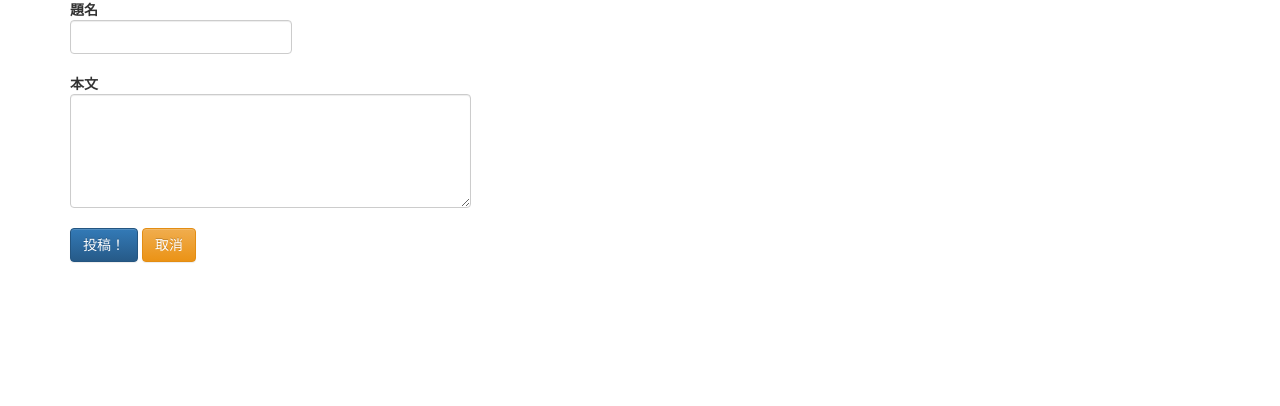
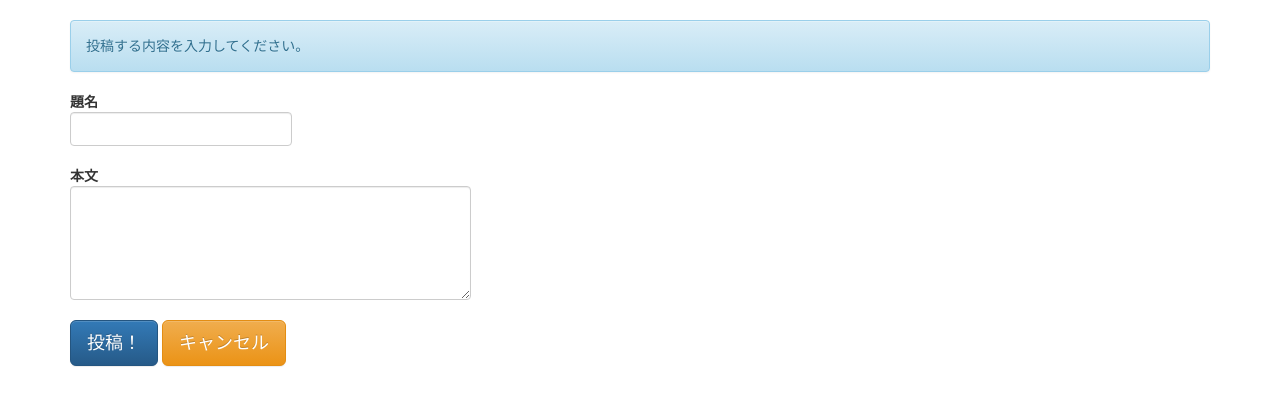
Before and after one commit to juniskw/blog-in-heroku, a Django app: page /new/ in a window 1280 px wide. Shown: the top 406 px of the page. Run offline with Django 3.2, Linux system fonts and the light colour scheme; some libraries are stand-ins or nearby versions.

Commit message:
add error alerts

```diff
--- a/fastblog/page_of_fastblog/views.py
+++ b/fastblog/page_of_fastblog/views.py
@@ -36,6 +36,7 @@ def new(req):
 
 	contexts = RequestContext(req,{
 		'form':form,
+		'posted':req.method=='POST',
 	})
 
 	template = loader.get_template('page_of_fastblog/new.html')
@@ -67,6 +68,7 @@ def edit(req,entry_id):
 	contexts = RequestContext(req,{
 		'title':entry.title,
 		'body':entry.body,
+		'request':req,
 	})
 	template = loader.get_template('page_of_fastblog/edit.html')
 
--- a/fastblog/settings.py
+++ b/fastblog/settings.py
@@ -63,7 +63,7 @@ DATABASES['default'] = dj_database_url.config()
 # Internationalization
 LANGUAGE_CODE = 'en-us'
 
-TIME_ZONE = 'UTC'
+TIME_ZONE = 'Asia/Tokyo Japan'	#'UTC'
 
 USE_I18N = True
 
--- a/templates/page_of_fastblog/delete.html
+++ b/templates/page_of_fastblog/delete.html
@@ -1,6 +1,6 @@
 <html>
 	<head>
-		<title>ぶろぐ</title>
+		<title>削除</title>
 		<meta name="viewport" content="width=device-width, initial-scale=1.0">
 		<link rel="stylesheet" href="http://netdna.bootstrapcdn.com/bootstrap/3.0.3/css/bootstrap.min.css">
 		<link rel="stylesheet" href="http://netdna.bootstrapcdn.com/bootstrap/3.0.3/css/bootstrap-theme.min.css">
@@ -35,10 +35,10 @@
 			<br/>
 			<form role="form" action="" method="post">
 				{% csrf_token %}
+				<input type="submit" class="btn btn-lg btn-danger" value="削除" />
 				<a href="/">
 					<input type="button" class="btn btn-lg btn-warning" value="キャンセル" />
 				</a>
-				<input type="submit" class="btn btn-lg btn-danger" value="続行" />
 			</form>
 			<br/>
 		</div>
--- a/templates/page_of_fastblog/index.html
+++ b/templates/page_of_fastblog/index.html
@@ -34,7 +34,7 @@
 			{% endfor %}
 			<br/>
 		{% else %}
-			<p>投稿はありません・・・・。</p>
+			<p class="lead">投稿はありません・・・・。</p>
 		{% endif %}
 			<div class="row">
 				<a href="/new/">
--- a/templates/page_of_fastblog/new.html
+++ b/templates/page_of_fastblog/new.html
@@ -9,7 +9,21 @@
 	</head>
 	<body>
 		<div class="container">
-
+			<br/>
+			{% if posted %}
+				{% if not form.title.value %}
+			<div class="alert alert-warning">
+				<h5><strong>題名を入力してください。</strong></h5>
+			</div>
+				{% endif %}
+				{% if not form.body.value %}
+			<div class="alert alert-warning">
+				<h5><strong>本文を入力してください。</strong></h5>
+			</div>
+				{% endif %}
+			{% else %}
+			<div class="alert alert-info">投稿する内容を入力してください。</div>
+			{% endif %}
 			<form role="form" action="" method="post">
 			{% csrf_token %}
 				<div class="form-group">
@@ -18,10 +32,10 @@
 				<div class="form-group">
 					<label>{{form.body.label}}{{form.body}}</label>
 				</div>
-				<input type="submit" class="btn btn-primary" value="投稿！" />
-				<a href="/"><button type="button" class="btn btn-warning">取消</button></a>
+				<input type="submit" class="btn btn-lg btn-primary" value="投稿！" />
+				<a href="/"><button type="button" class="btn btn-lg btn-warning">キャンセル</button></a>
 			</form>
-
+			<br/>
 		</div>
 	</body>
 </html>
```
Also changed, not shown: templates/page_of_fastblog/edit.html (+15 -5 lines), fastblog.sqlite.
